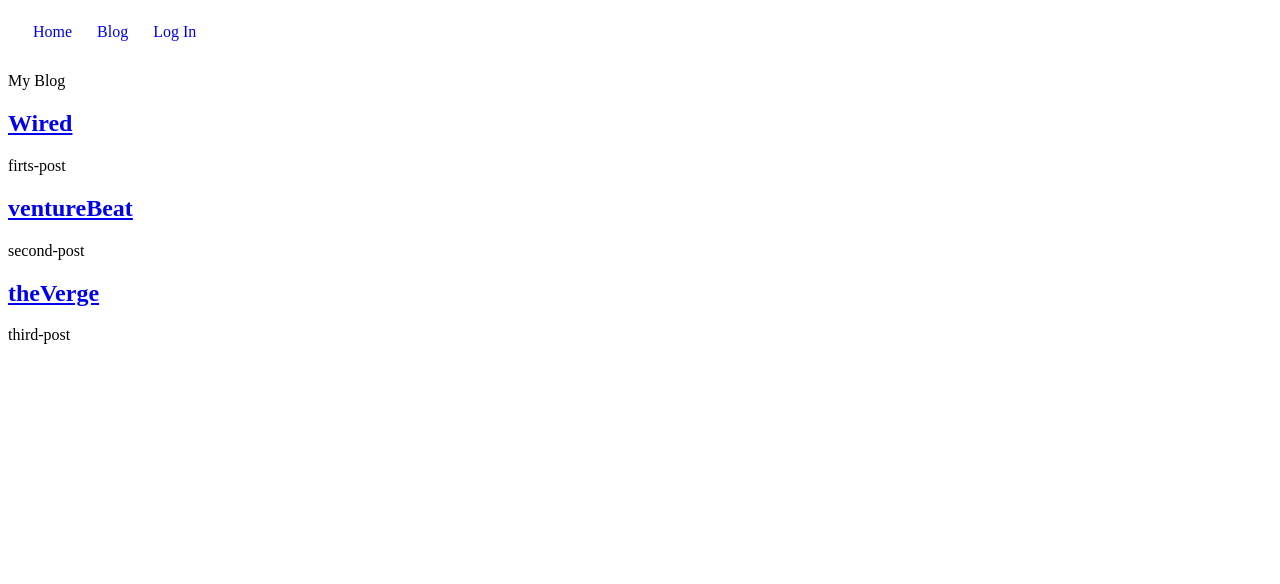
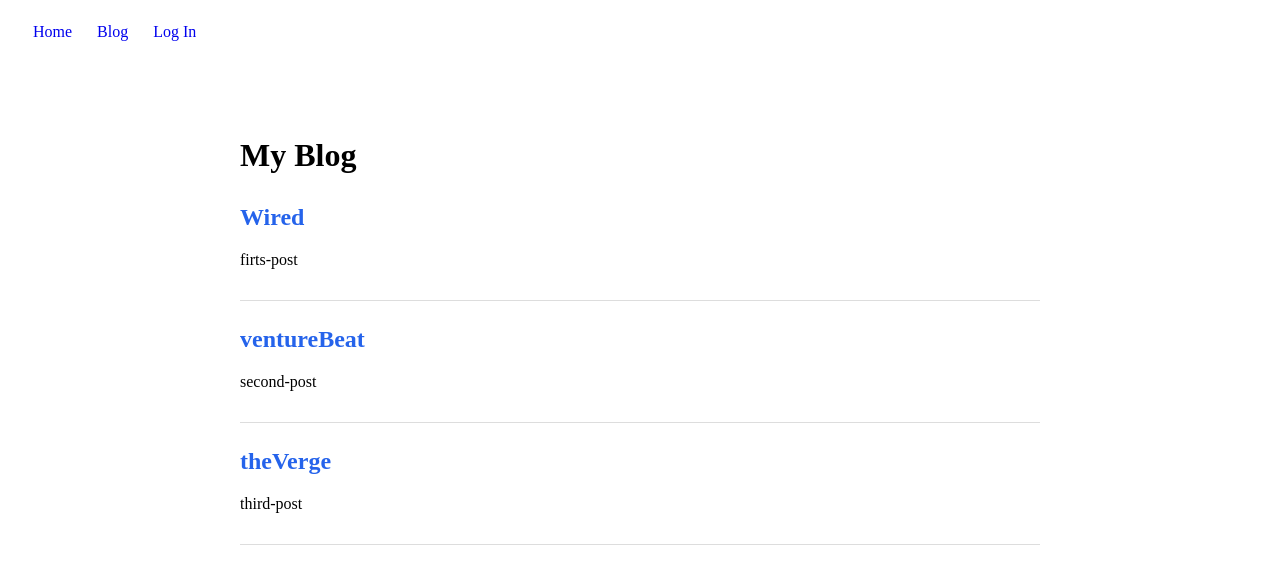
Before and after one commit to acpalacios3/dynamic-routing, a React (Vite) app: page /blog in a window 1280 px wide. Shown: the top 584 px of the page. Built offline with nearby package versions, Linux system fonts and the light colour scheme.

Commit message:
styles CSS and simple fade-in with CSS

```diff
--- a/src/App.jsx
+++ b/src/App.jsx
@@ -8,6 +8,7 @@ import BlogPost from './pages/BlogPost'
 import Navbar from './components/Navbar'
 import Login from './pages/Login'
 import Admin from './pages/Admin'
+import Home from './pages/Home'
 
 
 export default function App(){
@@ -19,8 +20,12 @@ export default function App(){
         <>
             <Navbar />
             <Routes>
-
-                <Route path='/blog' element={<Blog />} />
+                <Route path="/" element={<Home />} />
+                <Route path='/blog' element={
+                    <div className='page-content'>
+                    <Blog />
+                    </div>
+                    } />
                 <Route path="/blog/:slug" element={<BlogPost />} />
                 <Route path="/login" element={<Login />} />
                   {/* Protected Admin Route */}
--- a/src/index.css
+++ b/src/index.css
@@ -21,3 +21,51 @@
     padding: 8px 18px;
     cursor: pointer;
 }
+
+.blog-container {
+    max-width: 800px;
+    margin: 40px auto;
+    padding: 20px;
+}
+
+.blog-container h1 {
+    font-size: 32px;
+    margin-bottom: 30px;
+}
+
+.blog-item {
+    margin-bottom: 25px;
+    padding-bottom: 15px;
+    border-bottom: 1px solid #ddd;
+}
+
+.blog-item a {
+    color: #2563eb;
+    text-decoration: none;
+}
+
+.blog-item a:hover {
+    text-decoration: underline;
+}
+
+/* .page-content {
+    animation: fadeIn 0.5s ease-in;
+} */
+
+/* opacity: 0: starts invisible.
+opacity: 1: ends visible.
+2s: animation duration.
+@keyframes: defines how the appearance changes during the animation. */
+
+.page-content {
+    animation: fadeIn 2s ease-in-out;
+}
+
+@keyframes fadeIn {
+    from {
+        opacity: 0;
+    }
+    to {
+        opacity: 1;
+    }
+}
--- a/src/pages/Blog.jsx
+++ b/src/pages/Blog.jsx
@@ -4,10 +4,12 @@ import {Link} from "react-router-dom"
 
 function Blog() {
   return (
-    <>
-      <p>My Blog</p>
+    <div className="blog-container">
+      <h1>My Blog</h1>
       {post.map((postItem) => (
-        <div key={postItem.id}>
+        <article key={postItem.id}
+             className="blog-item"
+        >
 
           {/* <h2>{postItem.title}</h2> */}
 
@@ -21,9 +23,9 @@ function Blog() {
 
           <p>{postItem.slug}</p>
 
-        </div>
+        </article>
       ))}
-    </>
+    </div>
   );
 }
 
--- /dev/null
+++ b/src/pages/Home.jsx
@@ -0,0 +1,8 @@
+export default function Home() {
+    return (
+        <div>
+            <h1>Welcome to My Website!</h1>
+            <p>Welcome! - blog posts.</p>
+        </div>
+    );
+}
```
